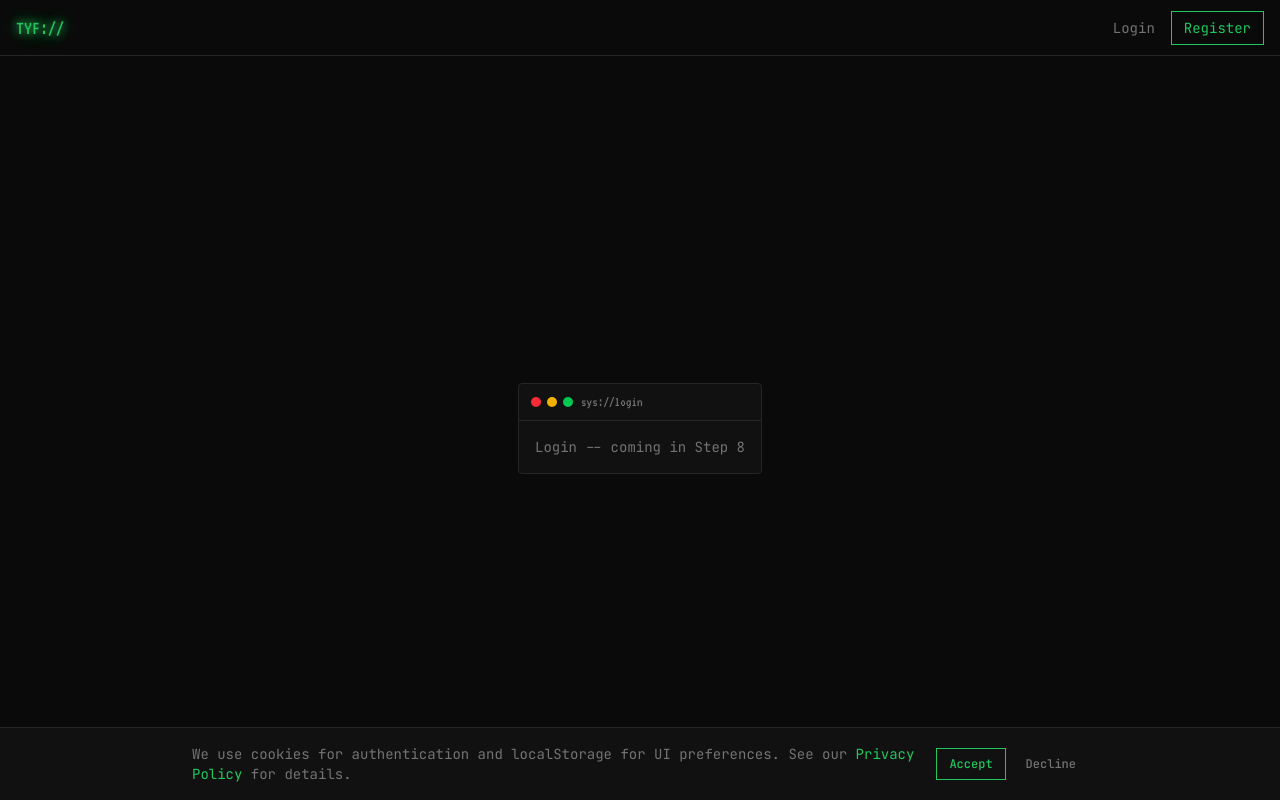
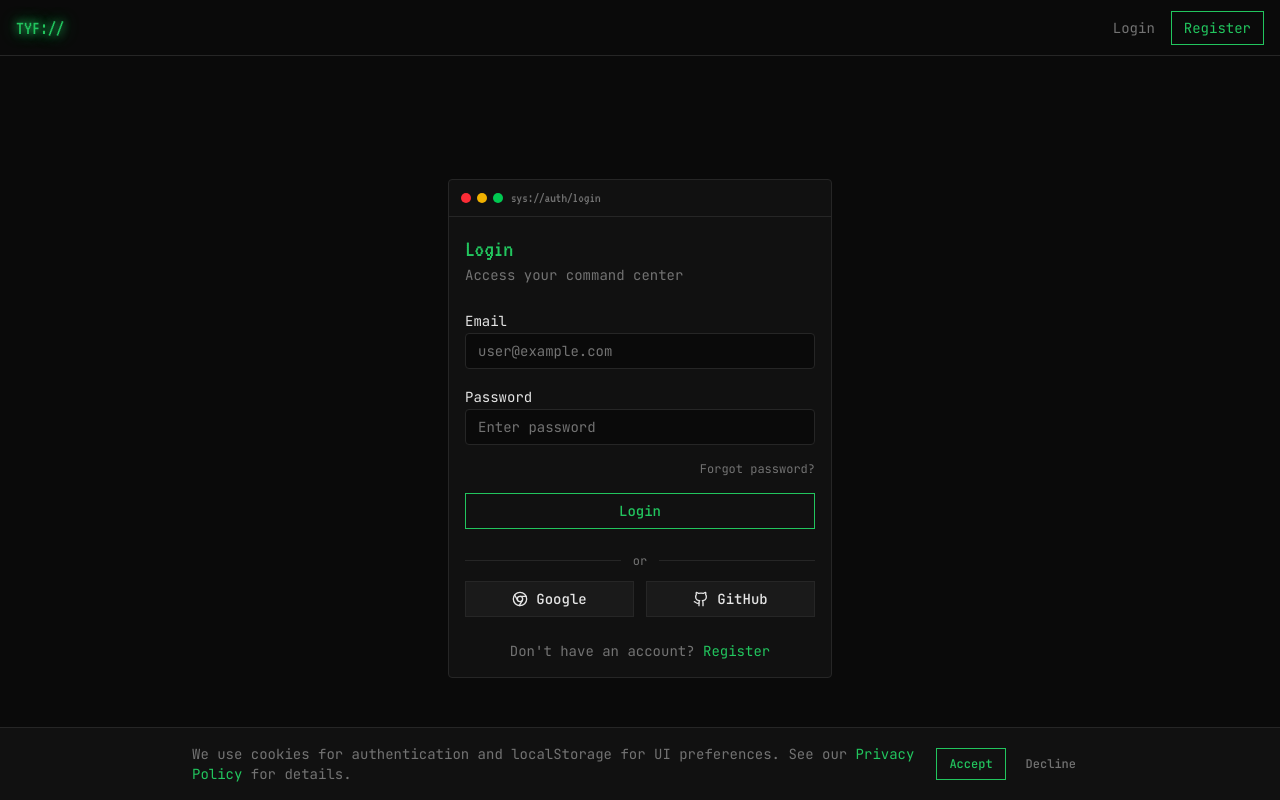
Before and after one commit to Smaraputra/track-your-future, a Next.js app: page /login in a window 1280 px wide. Built offline with nearby package versions, Linux system fonts and the light colour scheme; no server answers.

Commit message:
feat(auth): implement login page with OAuth
Server component reads error/callbackUrl from searchParams, maps
NextAuth error codes to user-friendly messages, redirects authenticated
users to /dashboard. Client form uses react-hook-form with Zod
validation, credential signIn, and OAuth buttons.

```diff
--- /dev/null
+++ b/src/app/(public)/login/login-form.tsx
@@ -0,0 +1,91 @@
+'use client';
+
+import { useForm } from 'react-hook-form';
+import { zodResolver } from '@hookform/resolvers/zod';
+import { signIn } from 'next-auth/react';
+import Link from 'next/link';
+
+import { loginSchema, type LoginInput } from '@/lib/auth/schemas';
+import { RetroButton } from '@/components/retro-button';
+import { RetroInput } from '@/components/retro-input';
+import { RetroFormField } from '@/components/auth/retro-form-field';
+import { OAuthButtons } from '@/components/auth/oauth-buttons';
+import { AuthMessage } from '@/components/auth/auth-message';
+
+interface LoginFormProps {
+  initialError?: string;
+  callbackUrl?: string;
+}
+
+export function LoginForm({ initialError, callbackUrl }: LoginFormProps) {
+  const {
+    register,
+    handleSubmit,
+    formState: { errors, isSubmitting },
+  } = useForm<LoginInput>({
+    resolver: zodResolver(loginSchema),
+  });
+
+  async function onSubmit(data: LoginInput) {
+    await signIn('credentials', {
+      email: data.email,
+      password: data.password,
+      redirectTo: callbackUrl || '/dashboard',
+    });
+  }
+
+  return (
+    <div className="space-y-6">
+      <div>
+        <h1 className="font-heading text-primary text-2xl">Login</h1>
+        <p className="font-body text-muted-foreground text-sm">
+          Access your command center
+        </p>
+      </div>
+
+      {initialError && <AuthMessage variant="error" message={initialError} />}
+
+      <form onSubmit={handleSubmit(onSubmit)} className="space-y-4">
+        <RetroFormField label="Email" error={errors.email?.message}>
+          <RetroInput
+            type="email"
+            autoComplete="email"
+            placeholder="user@example.com"
+            {...register('email')}
+          />
+        </RetroFormField>
+
+        <RetroFormField label="Password" error={errors.password?.message}>
+          <RetroInput
+            type="password"
+            autoComplete="current-password"
+            placeholder="Enter password"
+            {...register('password')}
+          />
+        </RetroFormField>
+
+        <div className="flex justify-end">
+          <Link
+            href="/reset-password"
+            className="font-body text-muted-foreground hover:text-primary text-xs transition-colors"
+          >
+            Forgot password?
+          </Link>
+        </div>
+
+        <RetroButton type="submit" className="w-full" disabled={isSubmitting}>
+          {isSubmitting ? 'Authenticating...' : 'Login'}
+        </RetroButton>
+      </form>
+
+      <OAuthButtons />
+
+      <p className="font-body text-muted-foreground text-center text-sm">
+        Don&apos;t have an account?{' '}
+        <Link href="/register" className="text-primary hover:underline">
+          Register
+        </Link>
+      </p>
+    </div>
+  );
+}
--- a/src/app/(public)/login/page.tsx
+++ b/src/app/(public)/login/page.tsx
@@ -1,12 +1,33 @@
+import { redirect } from 'next/navigation';
+import { auth } from '@/auth';
 import { RetroWindow } from '@/components/retro-window';
+import { LoginForm } from './login-form';
 
-export default function LoginPage() {
+const ERROR_MESSAGES: Record<string, string> = {
+  CredentialsSignin: 'Invalid email or password. If you recently registered, check your email for a verification link.',
+  OAuthAccountNotLinked: 'An account already exists with this email using a different sign-in method.',
+  Default: 'An authentication error occurred. Please try again.',
+};
+
+export default async function LoginPage({
+  searchParams,
+}: {
+  searchParams: Promise<Record<string, string | string[] | undefined>>;
+}) {
+  const session = await auth();
+  if (session?.user) redirect('/dashboard');
+
+  const params = await searchParams;
+  const errorCode = typeof params.error === 'string' ? params.error : undefined;
+  const callbackUrl = typeof params.callbackUrl === 'string' ? params.callbackUrl : undefined;
+  const initialError = errorCode
+    ? ERROR_MESSAGES[errorCode] || ERROR_MESSAGES.Default
+    : undefined;
+
   return (
     <div className="flex min-h-[calc(100vh-3.5rem)] items-center justify-center p-4">
-      <RetroWindow title="sys://login">
-        <p className="font-body text-muted-foreground text-sm">
-          Login -- coming in Step 8
-        </p>
+      <RetroWindow title="sys://auth/login" className="w-full max-w-sm">
+        <LoginForm initialError={initialError} callbackUrl={callbackUrl} />
       </RetroWindow>
     </div>
   );
```
Also changed, not shown: 1 other file (tests, documents, lock files or other folders).
